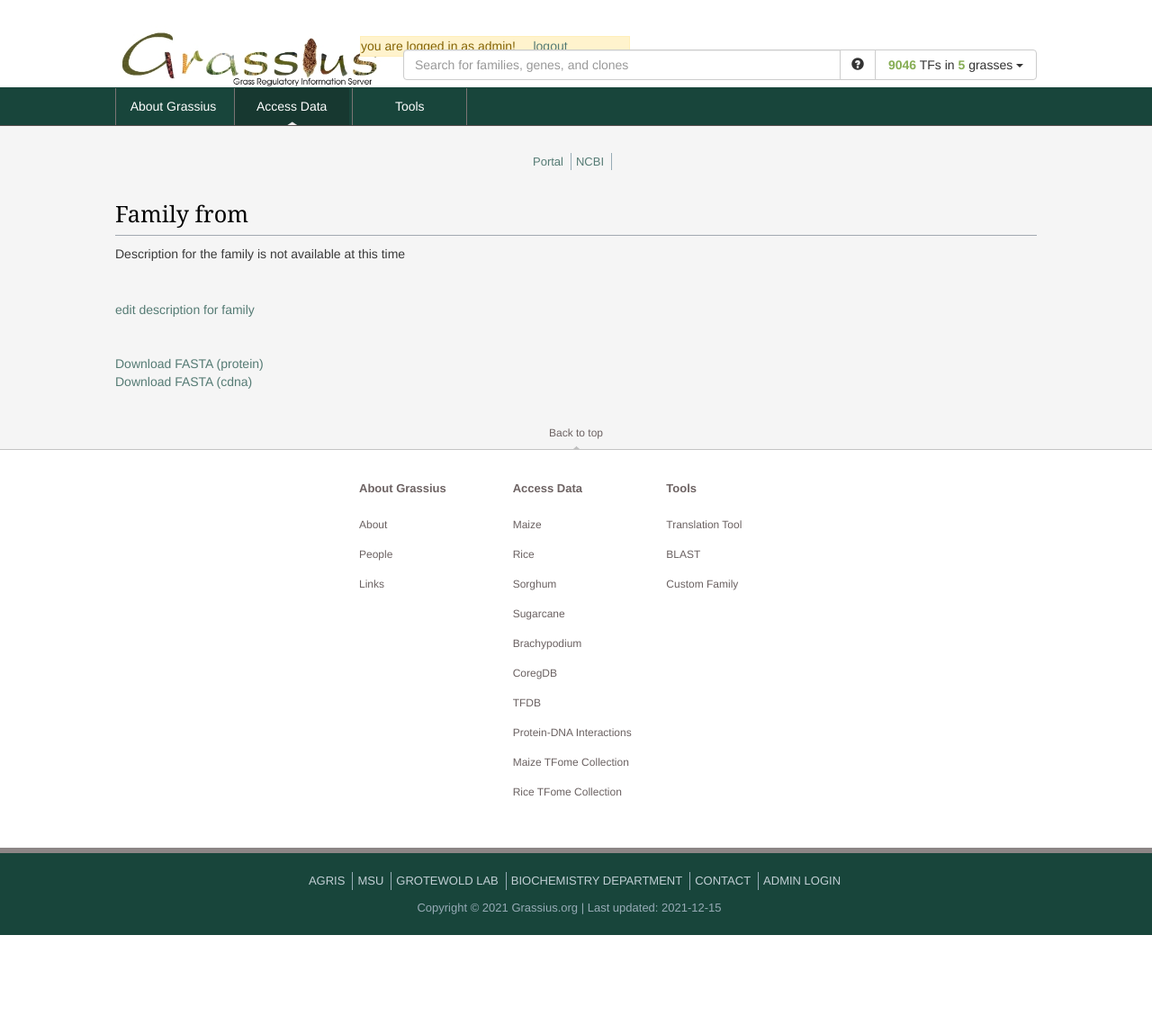
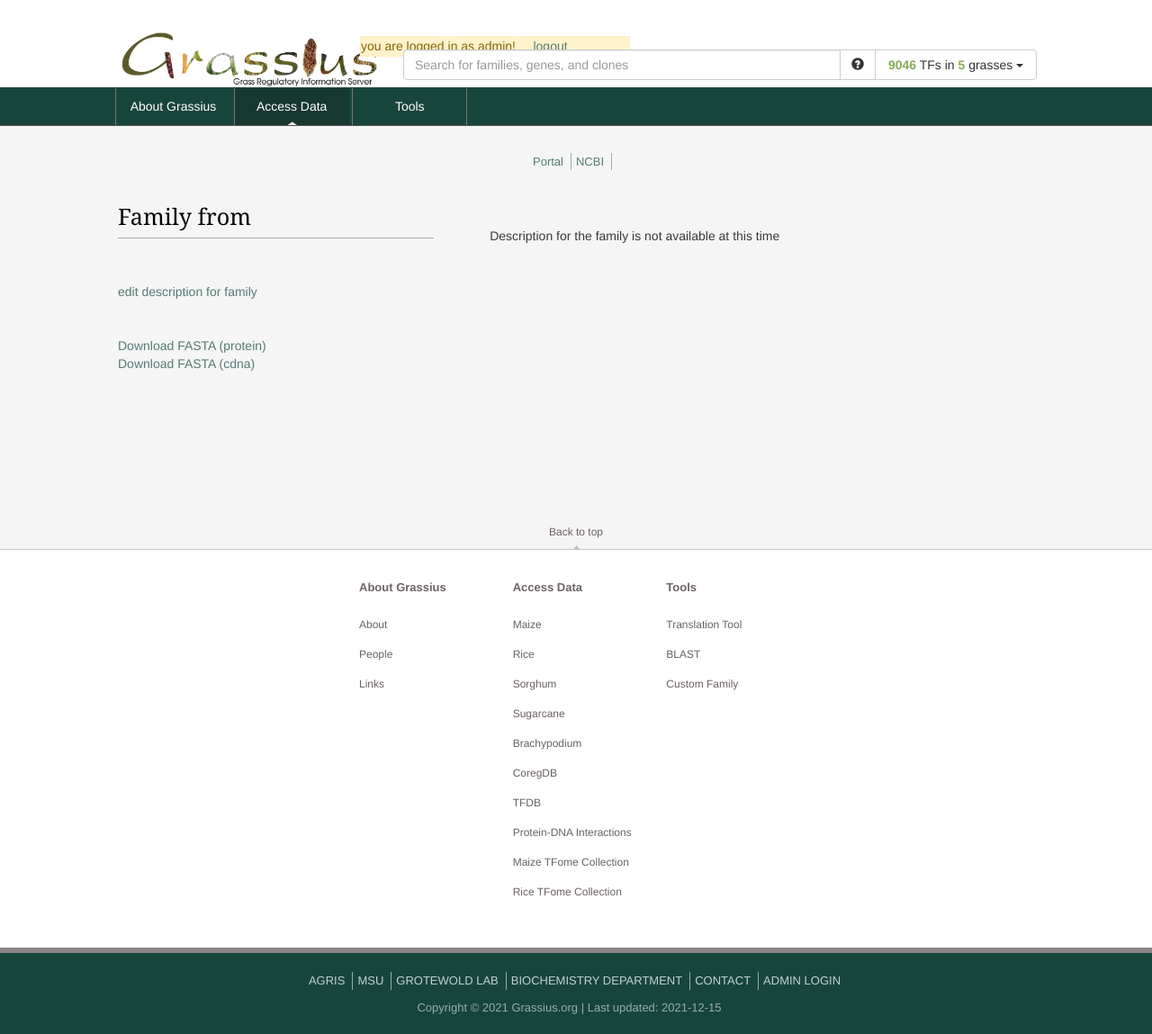
Before and after one commit to grotewold-lab/grassius-website, a CodeIgniter 4 app: template app/Views/family.php in a window 1280 px wide. Shown: the whole page at 90% size. Before the commit the page ends 1039 px from the top, so only its background shows below. Run offline with PHP 8.4 and a stand-in for CodeIgniter, Linux system fonts and the light colour scheme; the template is opened without the code that fills it, so the values that code supplies are empty; some libraries are stand-ins or nearby versions.

Commit message:
rearranged family page, support longer descriptions

```diff
--- a/app/Views/family.php
+++ b/app/Views/family.php
@@ -5,19 +5,12 @@
 
 <script src="/js/domain_canvas.js"></script>
 
+
+<table>
+    <tr>
+        <td width="50%" style="vertical-align:top; padding-right:30px;">
             <h2 class="wiki-top-header"><?php echo $familyname ?> Family from <?php echo $species ?></h2>
-
-<p>
-    <?php
-        if (!empty($famresult["description"])) {
-            echo $famresult['description'];
-        } else {
-            echo "Description for the $familyname family is not available at this time";
-        }
-    ?>
-</p>
-
-
+            <br><br>
             <?php
                 if( count($domain_colors) > 0 ){
                     echo "Required domains for $familyname family:";
@@ -28,6 +21,7 @@
                     }
                 }
             ?>
+
 
 
             <?php
@@ -55,8 +49,25 @@
                 echo '<a id="download_fasta_aa" style="vertical-align:top" href="/download_family_fasta_aa/'.$species.'/'.$species_version.'/'.$familyname.'">'.$label_prefix.' (protein)</a>';
 
                 echo '<br><a id="download_fasta_nu" style="vertical-align:top" href="/download_family_fasta_nu/'.$species.'/'.$species_version.'/'.$familyname.'">'.$label_prefix.' (cdna)</a><br><br>';
+            ?>
+        </td>
+        <td width="50%" style="padding:30px;">
+            <div style="height:300px;overflow-y:auto;overflow-x:hidden">
+                <br>
+                <?php
+                    if (!empty($famresult["description"])) {
+                        echo $famresult['description'];
+                    } else {
+                        echo "Description for the $familyname family is not available at this time";
+                    }
+                ?>
+            </div>
+        </td>
+    </tr>
+</table>
 
 
+<?php
 //show_gene_table($species, $familyname, $results);
 echo $datatable;
 
```
Lines whose indentation alone changed are shown as unchanged.
